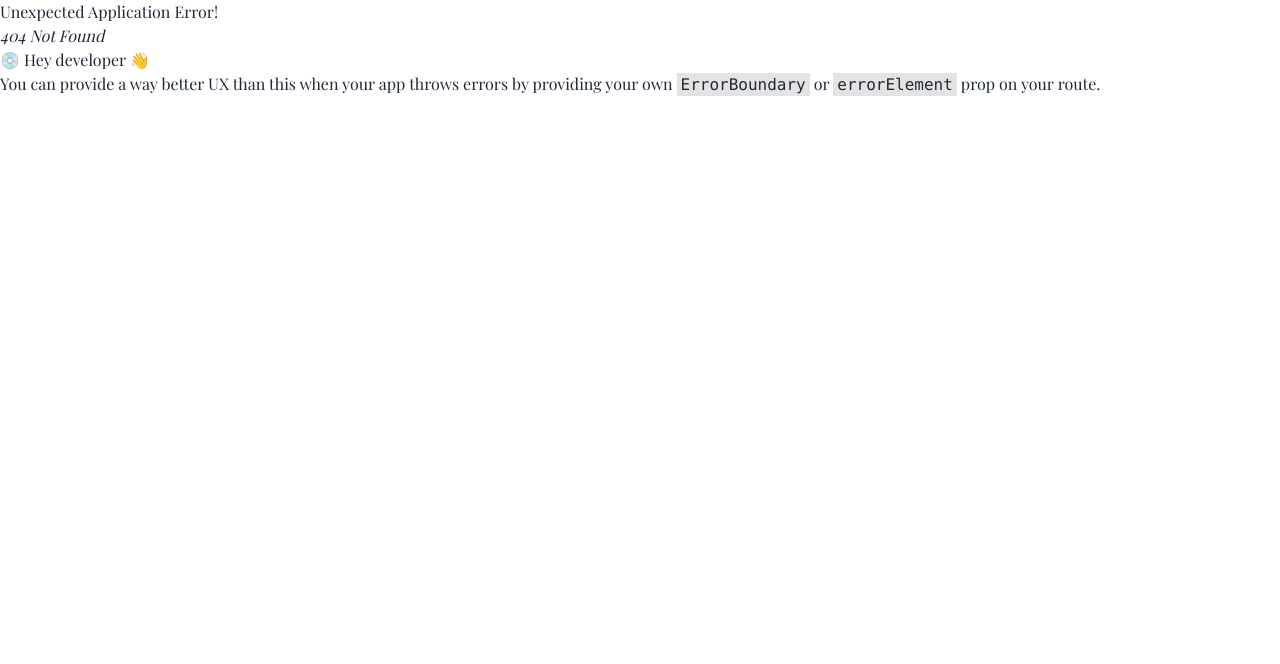
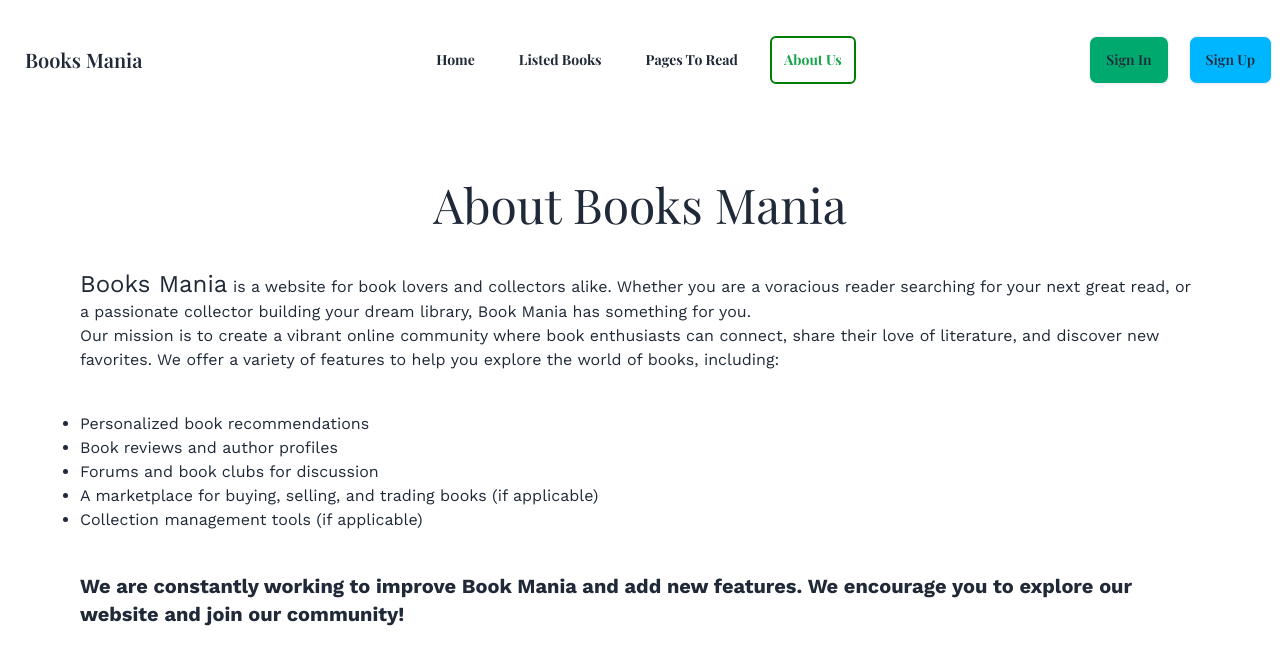
Before and after one commit to nhwnahid007/book-mania, a React (Vite) app: page /about in a window 1280 px wide. Before the commit this address had no page. Shown: the top 664 px of the page. Built offline with nearby package versions, Linux system fonts and the light colour scheme.

Commit message:
Added aboutt us page

```diff
--- /dev/null
+++ b/src/Components/AboutUs/AboutUS.jsx
@@ -0,0 +1,29 @@
+
+
+const AboutUS = () => {
+    return (
+        <div className="about-us m-20">
+      <h1 className="text-5xl text-center">About Books Mania</h1>
+      <div className="font-work mt-10">
+          <p>
+            <span className="text-2xl">Books Mania</span> is a website for book lovers and collectors alike. Whether you are a voracious reader searching for your next great read, or a passionate collector building your dream library, Book Mania has something for you.
+          </p>
+          <p>
+            Our mission is to create a vibrant online community where book enthusiasts can connect, share their love of literature, and discover new favorites. We offer a variety of features to help you explore the world of books, including:
+          </p>
+      </div>
+      <ul className="font-work mt-10 list-disc">
+        <li className="">Personalized book recommendations</li>
+        <li>Book reviews and author profiles</li>
+        <li>Forums and book clubs for discussion</li>
+        <li>A marketplace for buying, selling, and trading books (if applicable)</li>
+        <li>Collection management tools (if applicable)</li>
+      </ul>
+      <p className="font font-work text-xl font-bold mt-10">
+        We are constantly working to improve Book Mania and add new features. We encourage you to explore our website and join our community!
+      </p>
+    </div>
+    );
+};
+
+export default AboutUS;
--- a/src/Components/Nav/Nav.jsx
+++ b/src/Components/Nav/Nav.jsx
@@ -35,13 +35,16 @@ const Nav = () => {
         <NavLink className={({isActive}) =>
               isActive ? "text-green-600 rounded-md border-2 p-3 border-[green] font-bold" : "font-bold"
             } to={'/pages'}><button className="">Pages To Read</button></NavLink>
+        <NavLink className={({isActive}) =>
+              isActive ? "text-green-600 rounded-md border-2 p-3 border-[green] font-bold" : "font-bold"
+            } to={'/about'}><button className="">About Us</button></NavLink>
 
           </ul>
         </div>
         <Link to={'/'} className="btn btn-ghost text-xl">Books Mania</Link>
       </div>
       <div className="navbar-center hidden lg:flex">
-        <ul className="menu menu-horizontal space-x-5 px-1">
+        <ul className="menu menu-horizontal items-center space-x-5 px-1">
         <NavLink className={({isActive}) =>
               isActive ? "text-green-600 rounded-md border-2 p-3  border-[green] font-bold" : " p-3 border-none font-bold"
             } to={'/'}><button className="">Home</button></NavLink>
@@ -51,6 +54,9 @@ const Nav = () => {
         <NavLink className={({isActive}) =>
               isActive ? "text-green-600 rounded-md border-2 p-3 border-[green] font-bold" : "p-3 border-none font-bold"
             } to={'/pages'}><button className="">Pages To Read</button></NavLink>
+            <NavLink className={({isActive}) =>
+              isActive ? "text-green-600 rounded-md border-2 p-3 border-[green] font-bold" : "font-bold"
+            } to={'/about'}><button className="">About Us</button></NavLink>
 
         </ul>
       </div>
--- a/src/main.jsx
+++ b/src/main.jsx
@@ -12,6 +12,7 @@ import Listed from './Components/Listed/Listed';
 import Pages from './Components/Pages/Pages';
 import BookDetails from './Components/BookDetails/BookDetails';
 import { Toaster } from 'react-hot-toast';
+import AboutUS from './Components/AboutUs/AboutUS';
 
 const router = createBrowserRouter([
   {
@@ -39,6 +40,10 @@ const router = createBrowserRouter([
         element: <Pages></Pages>,
         loader: () => fetch('/books.json')
 
+      },
+      {
+        path: '/about',
+        element: <AboutUS></AboutUS>
       }
     ]
 
```
Also changed, not shown: 1 other file (tests, documents, lock files or other folders).
